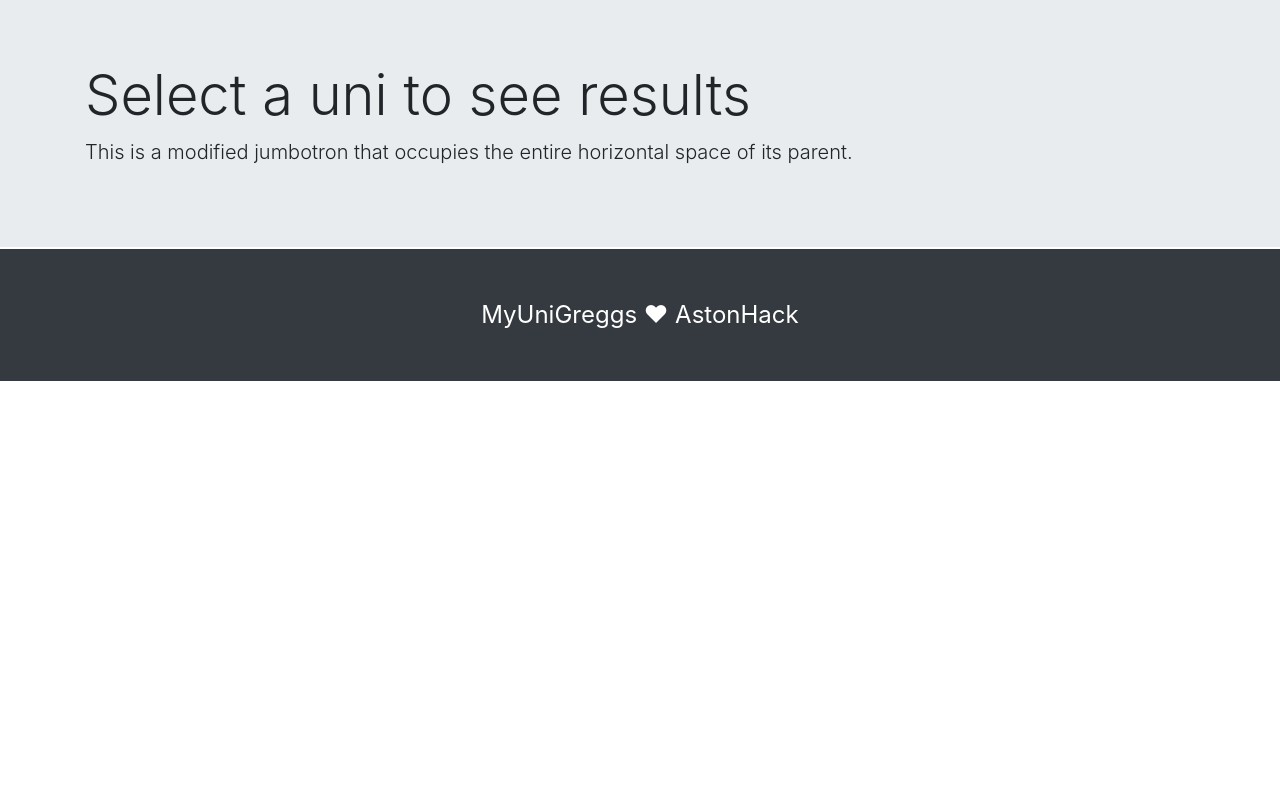
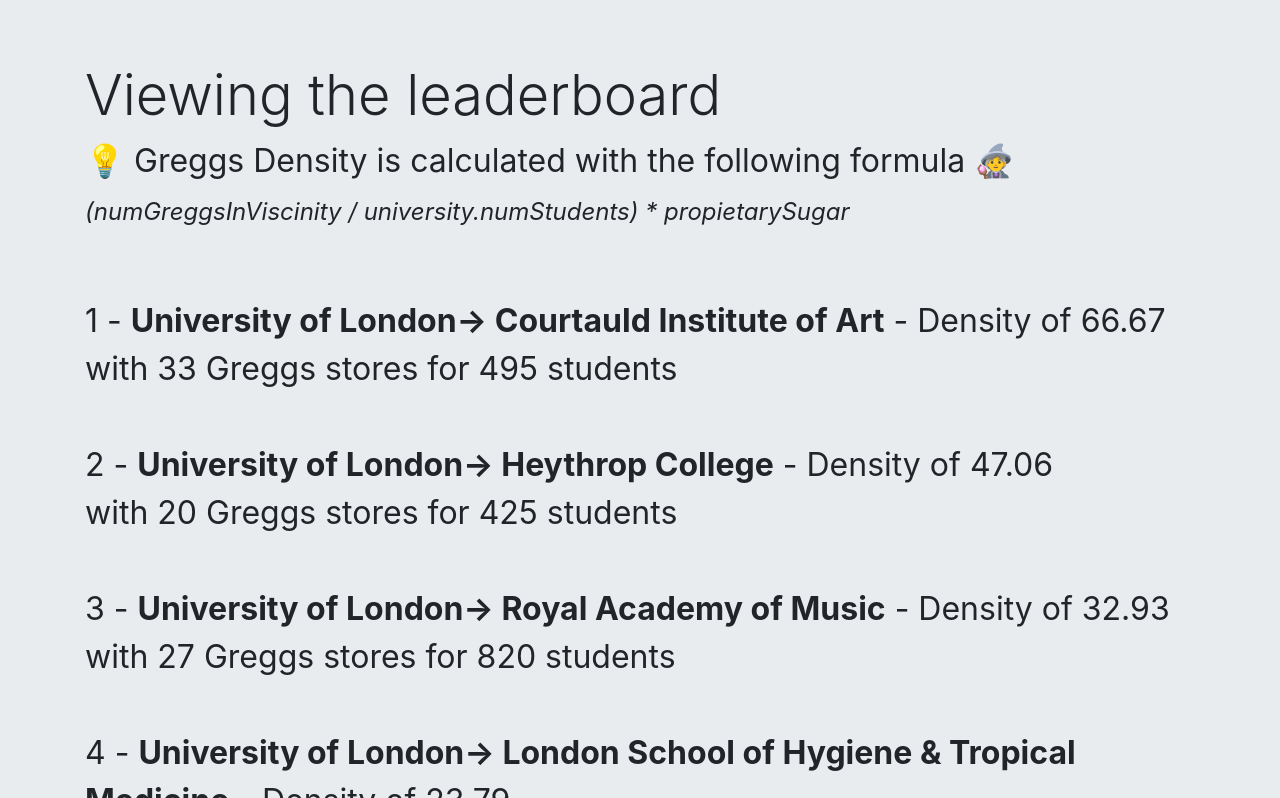
Before and after one commit to Ro5635/myUniGreggs, a website: page frontend/index.html in a window 1280 px wide. Shown: the part 1538-2336 px from the top of the page. Before the commit the page ends 1919 px from the top, so only its background shows below. Drawn offline with Linux system fonts and the light colour scheme; some packages are replaced by stand-ins of ours; files whose address does not match are found by name.

Commit message:
cheeky spaghetti JS because the deadline is close

```diff
--- a/frontend/index.html
+++ b/frontend/index.html
@@ -31,9 +31,7 @@
                             <div class="d-inline mx-auto center">
                                 <select name="cars" class="custom-select btn btn-yellow align-self-center p-2">
                                     <option selected>Select a Uni</option>
-                                    <option value="volvo">Volvo</option>
-                                    <option value="fiat">Fiat</option>
-                                    <option value="audi">Audi</option>
+                                    <option value="todo">Todo</option>
                                 </select>
                                 <div class="row text-center align-items-center justify-content-center">or...</div>
                                 <button class="btn btn-yellow align-self-center p-2" type="button" name="button"
@@ -48,12 +46,11 @@
     <div id="map-custom">
 
     </div>
-    <div id="row" style="margin-bottom: -30px;">
+    <div id="row">
         <div class="jumbotron jumbotron-fluid">
             <div class="container">
-                <h1 class="display-4">Select a uni to see results</h1>
-                <p class="lead">This is a modified jumbotron that occupies the entire horizontal space of its parent.
-                </p>
+                <h1 class="display-4">Viewing the leaderboard</h1>
+                <div id="leaderboard" style="font-size: 2em">💡 Greggs Density is calculated with the following formula 🧙‍♀️<br> <i style="font-size: 0.75em">(numGreggsInViscinity / university.numStudents) * propietarySugar</i></p>
             </div>
         </div>
     </div>
--- a/frontend/interactivity.js
+++ b/frontend/interactivity.js
@@ -1,12 +1,19 @@
 $( document ).ready(function() {
-    initialParse();
+    $.getJSON( "../cleanup_data/high_value_data.json", function( json ) {
+        // dump json to leaderboard
+        const data = json;
+        const sortedData = data.sort((gregg1, gregg2) => gregg1.greggsDensity > gregg2.greggsDensity ? -1 : 1)
+        const leaderboard = document.getElementById("leaderboard");
+
+        let counter = 0;
+        sortedData.forEach(item => {
+
+            if(item.numStudents > 0){
+                counter++;
+                console.log(counter, item)
+
+                leaderboard.insertAdjacentHTML("beforeend", `<br>${counter} - <strong>${item.name}</strong> - Density of ${item.greggsDensity.toPrecision(4)}<br> with  ${item.numGreggsInViscinity} Greggs stores for ${item.numStudents} students<br/>`);
+            }
+        });
+    });
 });
-
-initialParse = () => {
-    $.getJSON( "universities-cleaned.json", function( json ) {
-        console.log( json );
-       });
-
-    console.log(this.map);
-
-}
```
